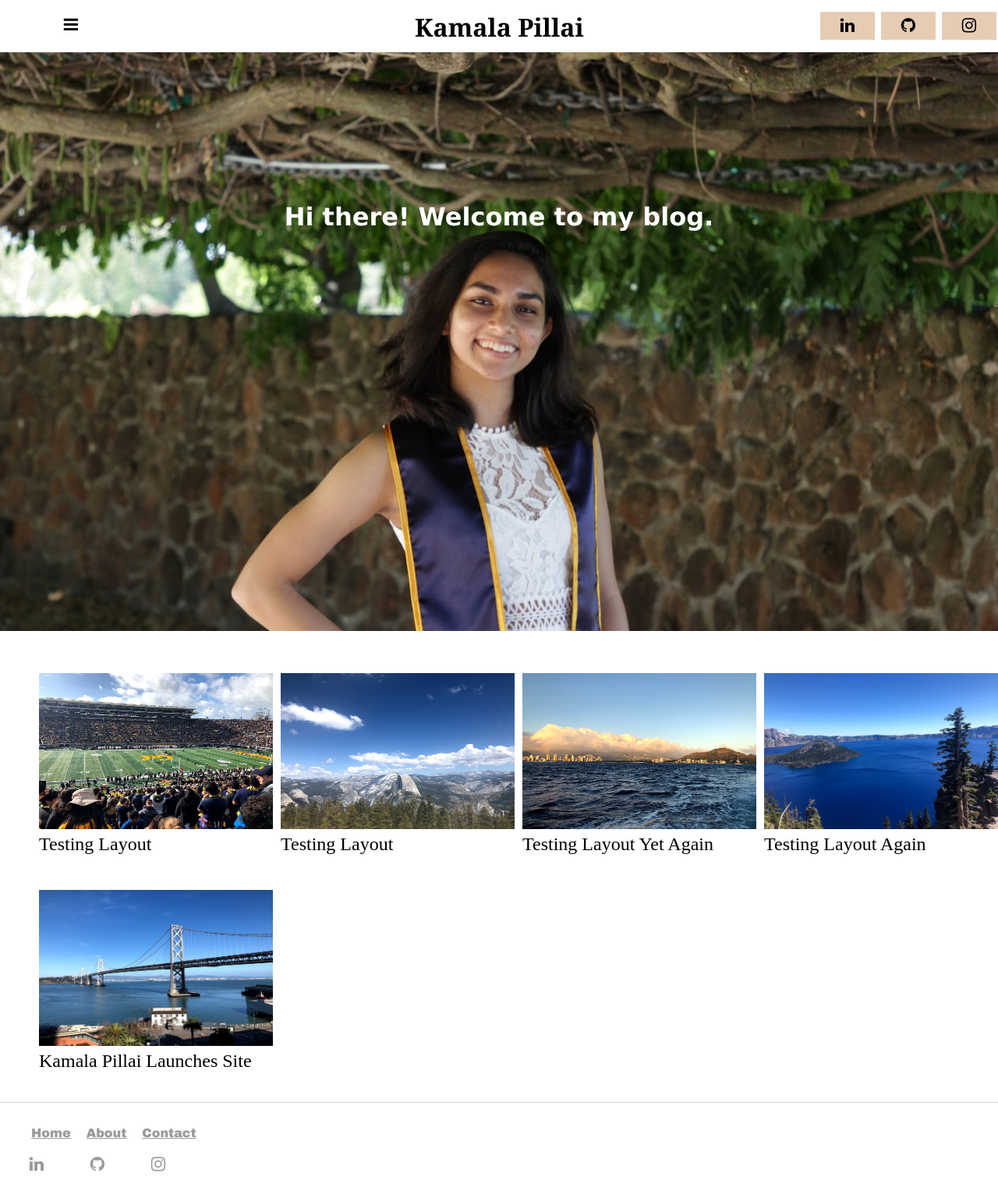
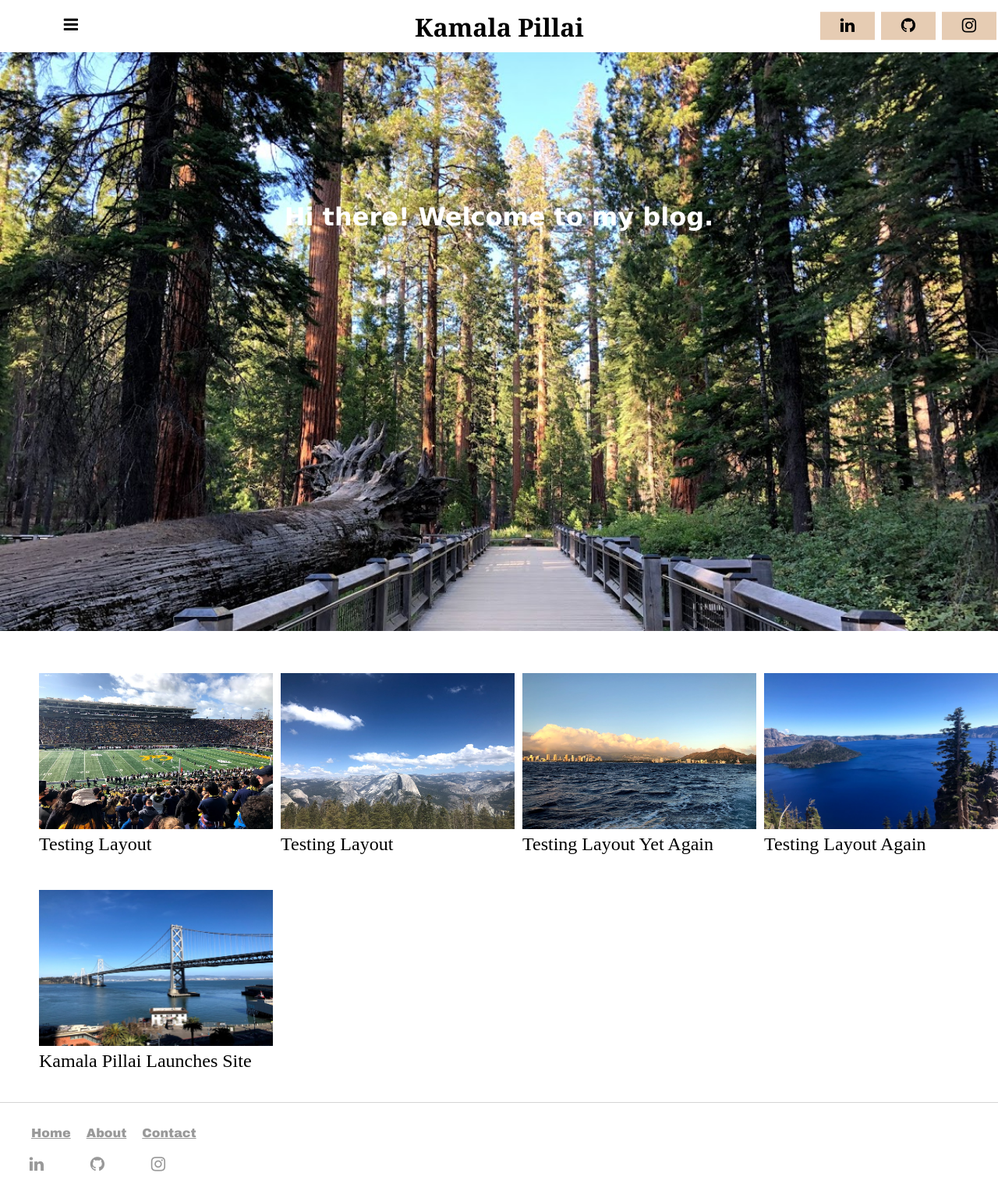
Before and after one commit to kpill/kpill.github.io, a Jekyll site: the page built from index.html, in a window 1280 px wide. Shown: the whole page at 78% size. Built offline with Jekyll 4.4.1, drawn with Linux system fonts in a browser that asks for light colours.

Commit message:
Update main.css

```diff
--- a/css/main.css
+++ b/css/main.css
@@ -129,7 +129,7 @@ footer .fa-instagram {
 }
 
 .welcome {
-	background-image: url("/images/grad_photo.JPG");
+	background-image: url("/images/background_photo.JPG");
 	text-align: center;
 	vertical-align: middle;
 	background-size: 100vw auto;
```
